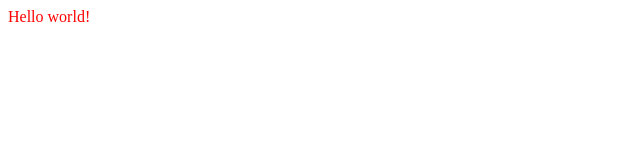
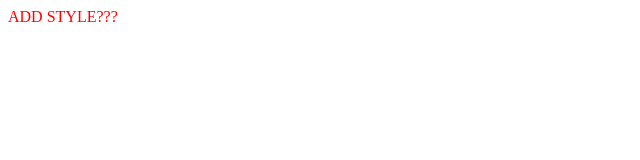
Before and after one commit to JeongKini/test-repo, a plain HTML site: page index.html in a window 1280 px wide. Shown: the full height of the page, 0-640 px from the left. Drawn offline with Linux system fonts and the light colour scheme.

Commit message:
add-style

```diff
--- a/index.html
+++ b/index.html
@@ -8,6 +8,6 @@
     <link rel="stylesheet" href="./main.css" />
   </head>
   <body>
-    Hello world!
+    ADD STYLE???
   </body>
 </html>
```
